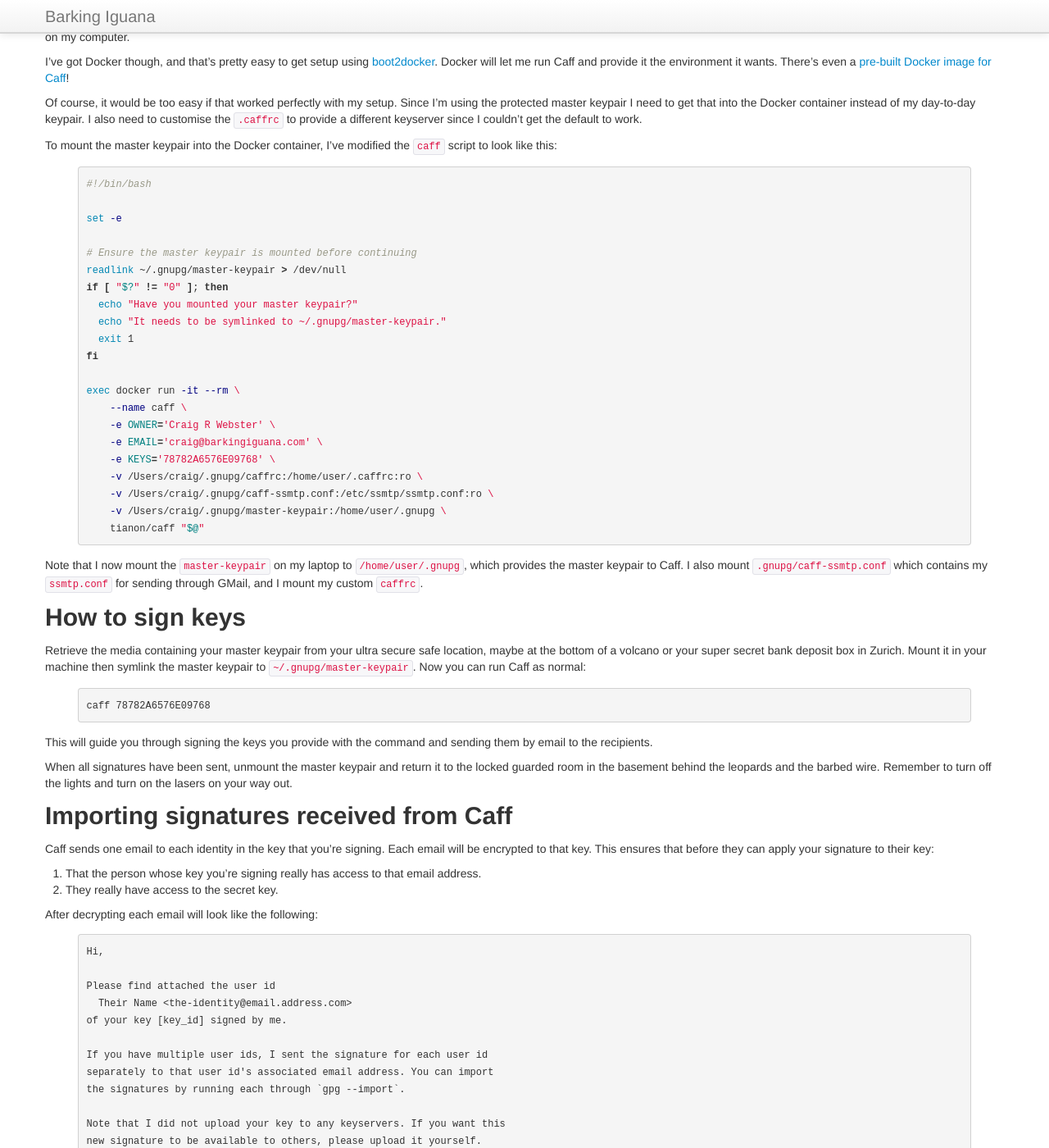
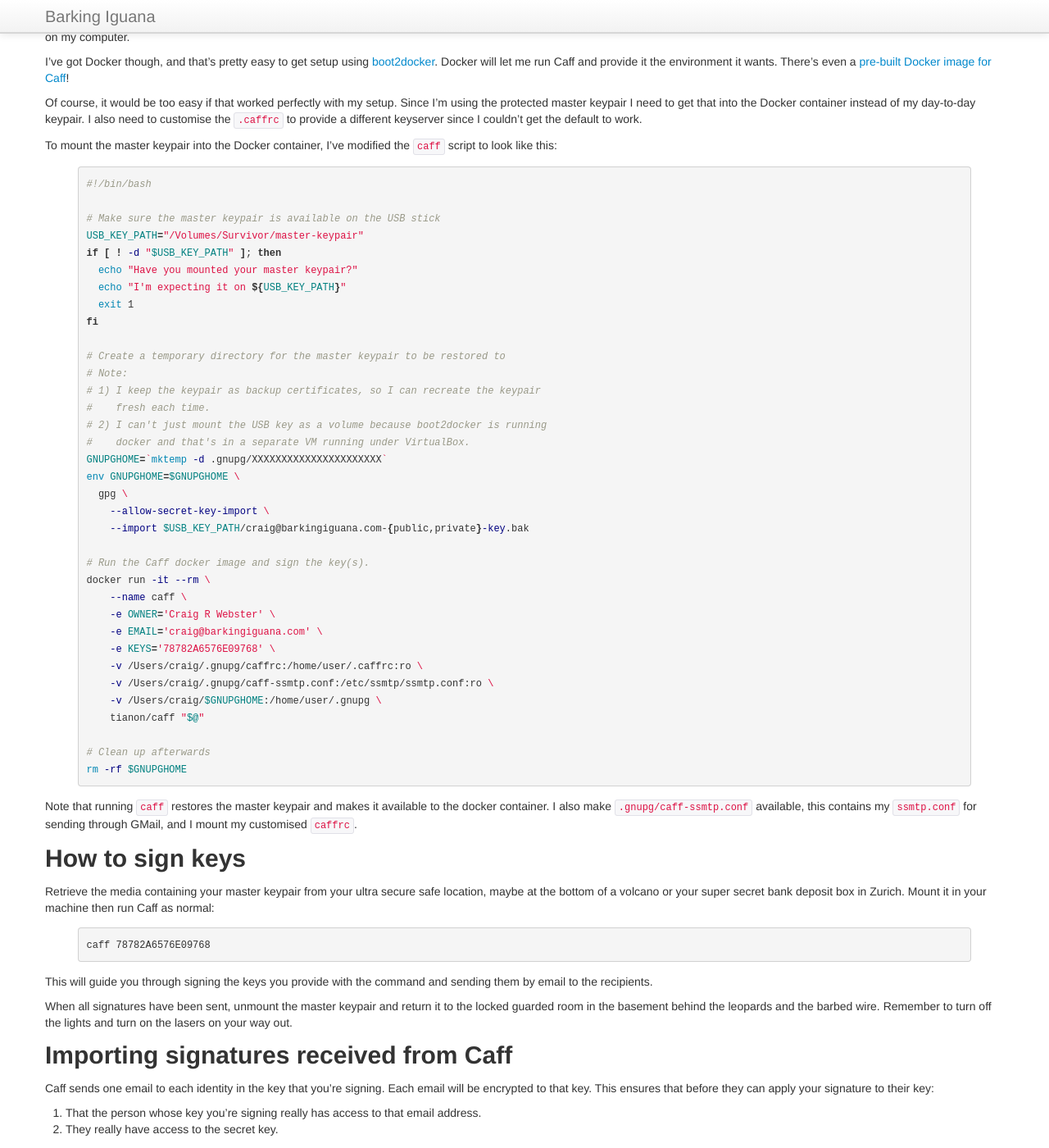
Before and after one commit to barkingiguana/barkingiguana.github.com, a Jekyll site: the page built from _posts/2015-03-02-gnupg-caff-and-docker-for-great-justice.md, in a window 1280 px wide and 1400 px high, scrolled down 662 px. Shown: the whole window at 82% size. Built offline with Jekyll 4.4.1, drawn with Linux system fonts in a browser that asks for light colours.

Commit message:
Make the instructions work when the master keypair is actually on a USB key

```diff
--- a/_posts/2015-03-02-gnupg-caff-and-docker-for-great-justice.md
+++ b/_posts/2015-03-02-gnupg-caff-and-docker-for-great-justice.md
@@ -41,32 +41,46 @@ To mount the master keypair into the Docker container, I've modified the `caff`
 {% highlight bash %}
 #!/bin/bash
 
-set -e
-
-# Ensure the master keypair is mounted before continuing
-readlink ~/.gnupg/master-keypair > /dev/null
-if [ "$?" != "0" ]; then
+# Make sure the master keypair is available on the USB stick
+USB_KEY_PATH="/Volumes/Survivor/master-keypair"
+if [ ! -d "$USB_KEY_PATH" ]; then
   echo "Have you mounted your master keypair?"
-  echo "It needs to be symlinked to ~/.gnupg/master-keypair."
+  echo "I'm expecting it on ${USB_KEY_PATH}"
   exit 1
 fi
 
-exec docker run -it --rm \
+# Create a temporary directory for the master keypair to be restored to
+# Note:
+# 1) I keep the keypair as backup certificates, so I can recreate the keypair
+#    fresh each time.
+# 2) I can't just mount the USB key as a volume because boot2docker is running
+#    docker and that's in a separate VM running under VirtualBox.
+GNUPGHOME=`mktemp -d .gnupg/XXXXXXXXXXXXXXXXXXXXXX`
+env GNUPGHOME=$GNUPGHOME \
+  gpg \
+    --allow-secret-key-import \
+    --import $USB_KEY_PATH/craig@barkingiguana.com-{public,private}-key.bak
+
+# Run the Caff docker image and sign the key(s).
+docker run -it --rm \
     --name caff \
     -e OWNER='Craig R Webster' \
     -e EMAIL='craig@barkingiguana.com' \
     -e KEYS='78782A6576E09768' \
     -v /Users/craig/.gnupg/caffrc:/home/user/.caffrc:ro \
     -v /Users/craig/.gnupg/caff-ssmtp.conf:/etc/ssmtp/ssmtp.conf:ro \
-    -v /Users/craig/.gnupg/master-keypair:/home/user/.gnupg \
+    -v /Users/craig/$GNUPGHOME:/home/user/.gnupg \
     tianon/caff "$@"
+
+# Clean up afterwards
+rm -rf $GNUPGHOME
 {% endhighlight %}
 
-Note that I now mount the `master-keypair` on my laptop to `/home/user/.gnupg`, which provides the master keypair to Caff. I also mount `.gnupg/caff-ssmtp.conf` which contains my `ssmtp.conf` for sending through GMail, and I mount my custom `caffrc`.
+Note that running `caff` restores the master keypair and makes it available to the docker container. I also make `.gnupg/caff-ssmtp.conf` available, this contains my `ssmtp.conf` for sending through GMail, and I mount my customised `caffrc`.
 
 ## How to sign keys
 
-Retrieve the media containing your master keypair from your ultra secure safe location, maybe at the bottom of a volcano or your super secret bank deposit box in Zurich. Mount it in your machine then symlink the master keypair to `~/.gnupg/master-keypair`. Now you can run Caff as normal:
+Retrieve the media containing your master keypair from your ultra secure safe location, maybe at the bottom of a volcano or your super secret bank deposit box in Zurich. Mount it in your machine then run Caff as normal:
 
 {% highlight bash %}
 caff 78782A6576E09768
```
Also changed, not shown: 1 other file.
